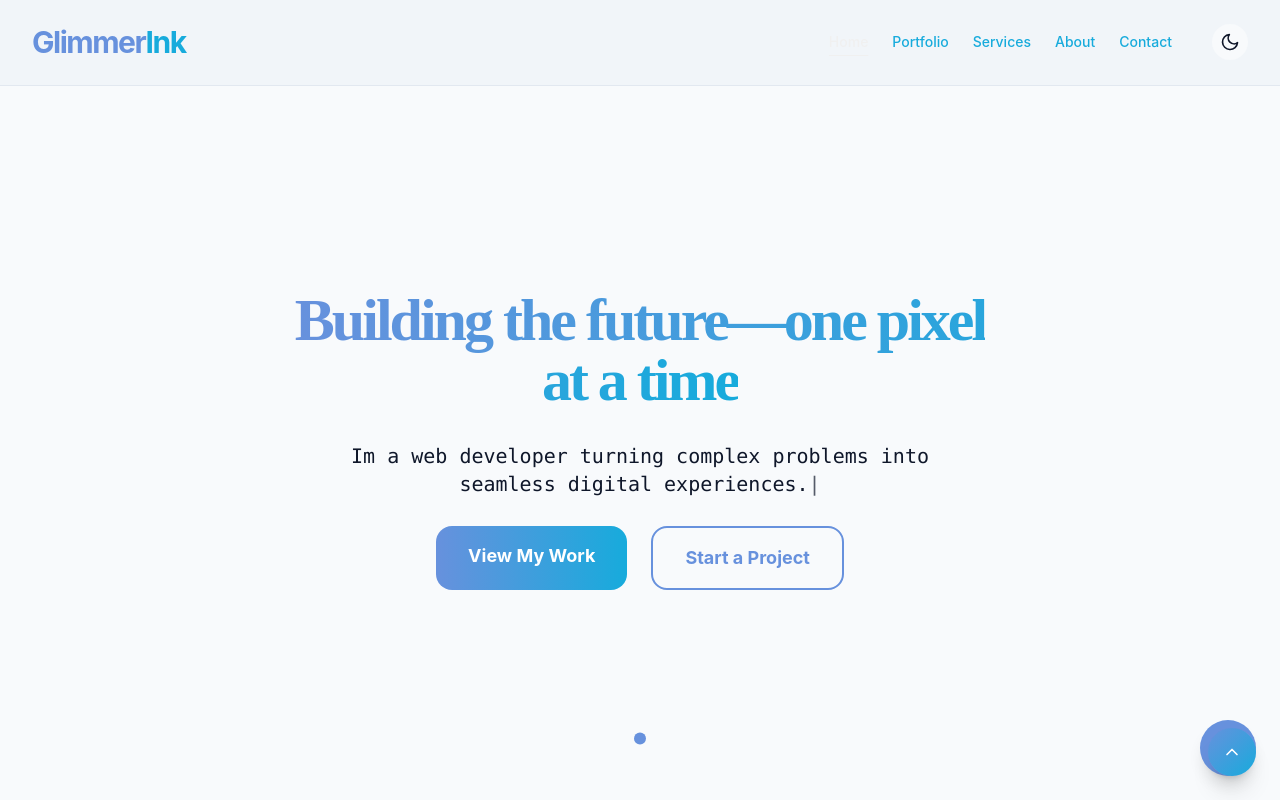
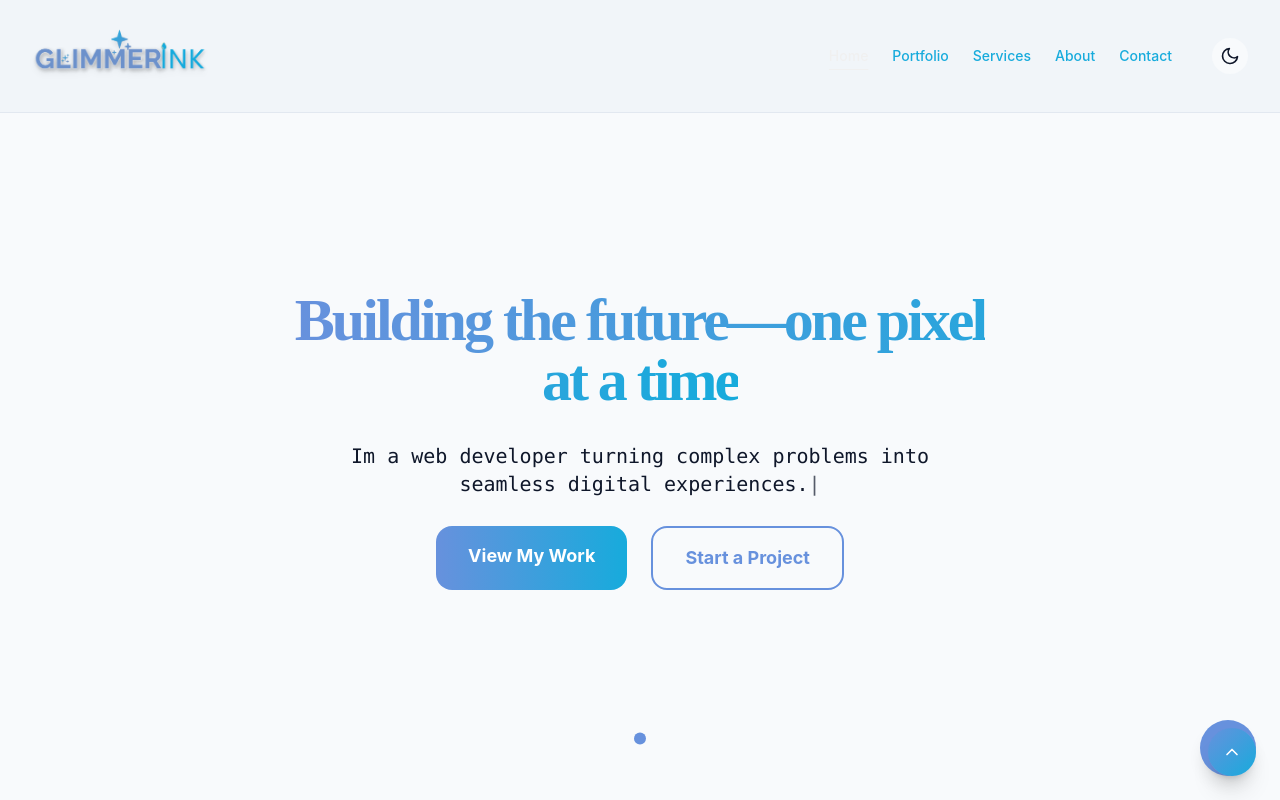
Before and after one commit to Ehud-Guzman/glimmer-ink, a React (Vite) app: page / in a window 1280 px wide. Shown: the top 800 px of the page. Built offline with nearby package versions, Linux system fonts and the light colour scheme.

Commit message:
Favicons

```diff
--- a/index.html
+++ b/index.html
@@ -6,13 +6,13 @@
     <meta name="viewport" content="width=device-width, initial-scale=1.0" />
     <meta http-equiv="X-UA-Compatible" content="IE=edge" />
     <meta name="robots" content="index, follow" />
-    <meta name="description" content="GlimmerInk Creations offers premium design services for posters, branding, and digital experiences." />
-    <meta name="keywords" content="design, branding, posters, UI, UX, digital art, GlimmerInk" />
+    <meta name="description" content="GlimmerInk Creations — premium digital design, poster art, and creative identity work crafted for modern brands." />
+    <meta name="keywords" content="GlimmerInk, design, branding, posters, UI, UX, digital art, creative studio, Kenya" />
     <meta name="author" content="GlimmerInk Creations" />
     <meta name="theme-color" content="#6B46C1" />
 
     <!-- Canonical -->
-    <link rel="canonical" href="https://www.glimmerink.netlify.app" />
+    <link rel="canonical" href="https://glimmerink.netlify.app" />
 
     <!-- Fonts -->
     <link rel="preconnect" href="https://fonts.googleapis.com" />
@@ -21,7 +21,6 @@
       href="https://fonts.googleapis.com/css2?family=Inter:wght@400;600;700&family=Space+Grotesk:wght@400;600;700&display=swap"
       rel="stylesheet"
     />
-
 
     <!-- Favicon -->
     <link rel="icon" type="image/svg+xml" href="/favicon_io/favicon.svg" />
@@ -32,34 +31,33 @@
     <link rel="mask-icon" href="/favicon_io/safari-pinned-tab.svg" color="#6B46C1" />
     <link rel="shortcut icon" href="/favicon_io/favicon.ico" />
 
-
-
     <!-- Open Graph -->
-    <meta property="og:title" content="GlimmerInk Creations - Where Ink Meets Imagination" />
-    <meta property="og:description" content="Premium poster design, digital experiences, and creative identity work." />
+    <meta property="og:title" content="GlimmerInk Creations — Where Ink Meets Imagination" />
+    <meta property="og:description" content="Premium poster design, digital experiences, and brand identity work from Kenya to the world." />
     <meta property="og:type" content="website" />
-    <meta property="og:url" content="https://www.glimmerink.netlify.app" />
+    <meta property="og:url" content="https://glimmerink.netlify.app" />
     <meta property="og:image" content="/images/og-image.jpg" />
     <meta property="og:site_name" content="GlimmerInk Creations" />
     <meta property="og:locale" content="en_US" />
 
     <!-- Twitter -->
     <meta name="twitter:card" content="summary_large_image" />
-    <meta name="twitter:title" content="GlimmerInk Creations - Creative Studio" />
+    <meta name="twitter:title" content="GlimmerInk Creations — Creative Studio" />
     <meta name="twitter:description" content="Designs that ink your imagination." />
     <meta name="twitter:image" content="/images/twitter-image.jpg" />
     <meta name="twitter:site" content="@GlimmerInk_" />
 
-    <!-- Lightweight CSP (relaxed for dev + production) -->
+    <!-- Security + Performance -->
     <meta http-equiv="Content-Security-Policy" content="
       default-src 'self';
       script-src 'self' https://cdn.jsdelivr.net https://api.emailjs.com 'unsafe-inline';
       style-src 'self' 'unsafe-inline' https://fonts.googleapis.com https://cdnjs.cloudflare.com;
       font-src 'self' https://fonts.gstatic.com https://cdnjs.cloudflare.com;
-      img-src 'self' data: https://www.glimmerink.netlify.app;
+      img-src 'self' data: https://glimmerink.netlify.app https://cdn.jsdelivr.net;
       connect-src 'self' https://api.emailjs.com;
-    " />
-
+      frame-ancestors 'none';
+      upgrade-insecure-requests;
+    ">
     <meta http-equiv="X-Content-Type-Options" content="nosniff" />
     <meta http-equiv="X-XSS-Protection" content="1; mode=block" />
     <meta http-equiv="Referrer-Policy" content="strict-origin-when-cross-origin" />
@@ -71,17 +69,17 @@
         "@context": "https://schema.org",
         "@type": "Organization",
         "name": "GlimmerInk Creations",
-        "url": "https://www.glimmerink.netlify.app",
-        "logo": "https://www.glimmerink.netlify.app/favicon_io/android-chrome-512x512.png",
+        "url": "https://glimmerink.netlify.app",
+        "logo": "https://glimmerink.netlify.app/favicon_io/android-chrome-512x512.png",
         "sameAs": [
           "https://twitter.com/GlimmerInk_",
-          "https://www.instagram.com/your_ig_here",
+          "https://www.instagram.com/glimmerink.creations",
           "https://www.linkedin.com/company/glimmerink"
         ],
-        "description": "GlimmerInk Creations provides premium design services, specializing in poster designs, brand identities, and digital experiences.",
+        "description": "GlimmerInk Creations provides premium design services, specializing in posters, brand identities, and digital experiences.",
         "contactPoint": {
           "@type": "ContactPoint",
-          "email": "contact@glimmerink.netlify.app",
+          "email": "nyamuehud@gmail.com",
           "contactType": "Customer Service"
         }
       }
@@ -97,13 +95,13 @@
       <div style="text-align: center; padding: 20px">
         <h1>GlimmerInk Creations</h1>
         <p>
-          JavaScript is required to experience our site. Enable JS or visit our
+          JavaScript is required to experience our site. Enable it or visit our
           <a href="/static">static portfolio</a>.
         </p>
       </div>
     </noscript>
 
-    <!-- Main Vite/React entry -->
+    <!-- Main React Entry -->
     <script type="module" src="/src/main.jsx" defer></script>
   </body>
 </html>
--- a/src/components/Header/Logo.jsx
+++ b/src/components/Header/Logo.jsx
@@ -9,17 +9,18 @@ const Logo = () => (
     transition={{ duration: 0.5, delay: 0.2 }}
     whileHover={{
       scale: 1.05,
-      rotateZ: [0, -2, 2, -2, 0],
+      rotateZ: [0, -2, 2, -1, 0],
       transition: { duration: 0.6 },
     }}
+    className="flex items-center"
   >
-    <Link
-      to="/"
-      className="text-3xl font-bold tracking-tighter"
-      aria-label="GlimmerInk Home"
-    >
-      <span className="text-primary bg-clip-text bg-gradient-to-r">Glimmer</span>
-      <span className="text-secondary">Ink</span>
+    <Link to="/" aria-label="GlimmerInk Home" className="flex items-center gap-2">
+      <img
+        src="/images/GlimmerInk logo 1.png"
+        alt="GlimmerInk Creations Logo"
+        className="h-14 sm:h-16 md:h-18 w-auto object-contain select-none drop-shadow-md"
+        loading="lazy"
+      />
     </Link>
   </motion.div>
 );
```
Also changed, not shown: public/images/GlimmerInk logo 1.png (added). Lines whose indentation alone changed are shown as unchanged.
